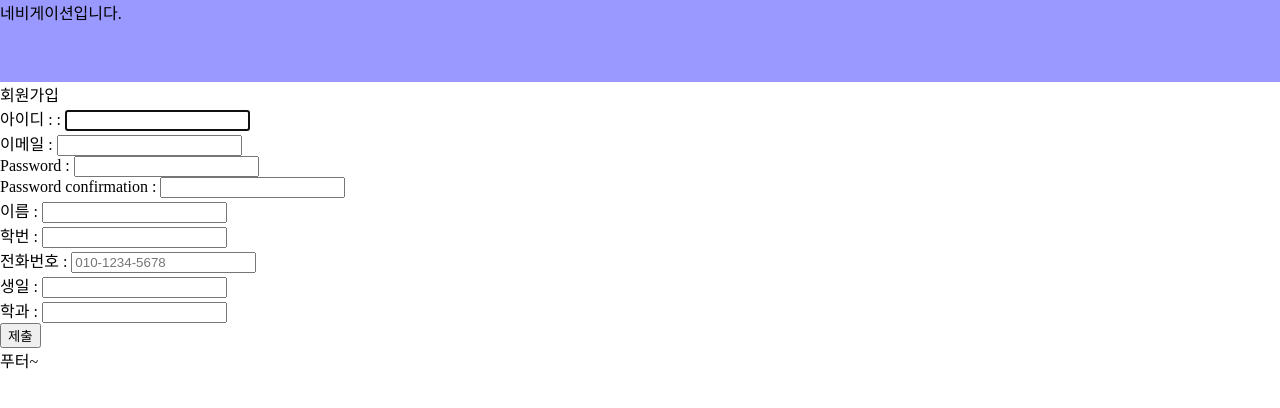
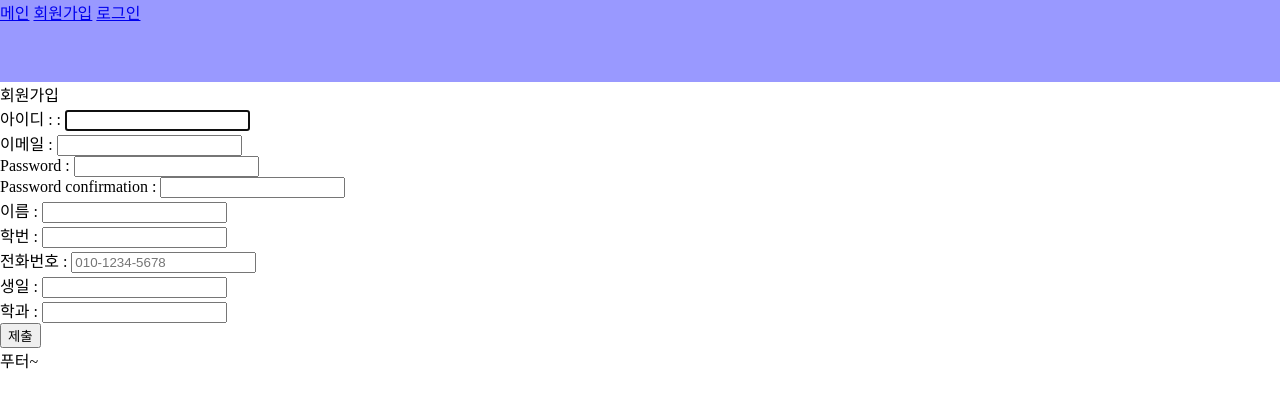
Before and after one commit to 97e57e/CAULendClassRoom, a Django app: page /signup/ in a window 1280 px wide. Shown: the top 408 px of the page. Run offline with Django 3.2, Linux system fonts and the light colour scheme.

Commit message:
Index page progress
인덱스 페이지로 빌딩 객체 불러오기

```diff
--- a/main/templates/navigation.html
+++ b/main/templates/navigation.html
@@ -1,5 +1,7 @@
 {% block navigation %}
     <div class="nb-bar">
-        네비게이션입니다.
+        <a href="{% url 'index' %}">메인</a>
+        <a href="{% url 'signup' %}">회원가입</a>
+        <a href="{% url 'signin' %}">로그인</a>
     </div>
 {% endblock %}
--- a/main/views.py
+++ b/main/views.py
@@ -3,7 +3,8 @@ from .models import Building
 from .models import ClassRoom
 
 def index(request):
-    return render(request, 'index.html')
+    buildings = Building.objects.all()
+    return render(request, 'index.html', {'buildings' : buildings})
 
 def building(request, building_no):
     building = get_object_or_404(Building, pk=building_no)
```
Also changed, not shown: main/templates/index.html (+6 -3 lines).
